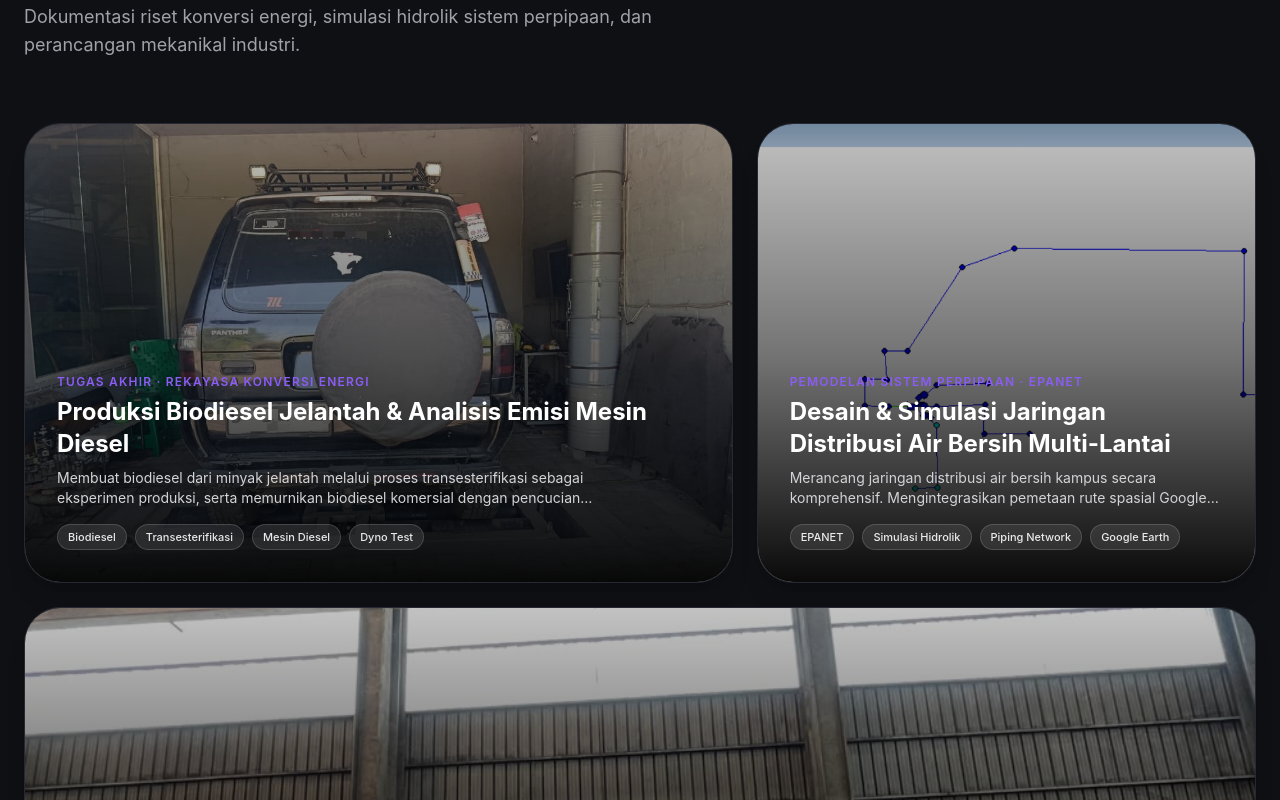
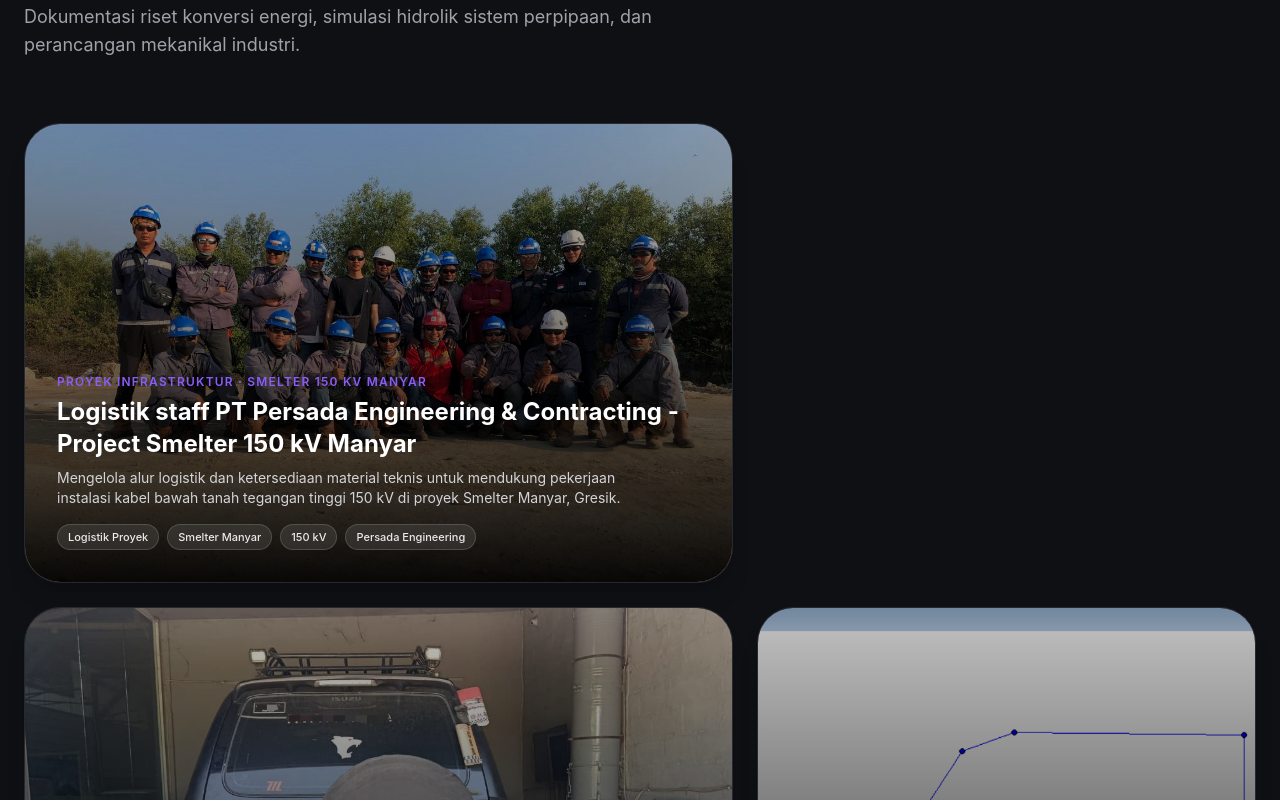
Before and after one commit to yazayazanet/portfolio-saya, a Next.js app: page / in a window 1280 px wide. Shown: the part 2900-3700 px from the top of the page. Built offline with nearby package versions, Linux system fonts and the light colour scheme.

Commit message:
Add Manyar smelter project and gallery

```diff
--- a/components/Projects.tsx
+++ b/components/Projects.tsx
@@ -12,12 +12,29 @@
   highlights: string[];
   tags: string[];
   image: string;
+  gallery?: string[];
   gridClass: string;
 }
 
 const projects: Project[] = [
   {
     id: 1,
+    title: "Logistik staff PT Persada Engineering & Contracting - Project Smelter 150 kV Manyar",
+    category: "Proyek Infrastruktur · Smelter 150 kV Manyar",
+    description:
+      "Mengelola alur logistik dan ketersediaan material teknis untuk mendukung pekerjaan instalasi kabel bawah tanah tegangan tinggi 150 kV di proyek Smelter Manyar, Gresik.",
+    highlights: [
+      "Koordinasi penerimaan, pencatatan, dan distribusi material proyek",
+      "Pemantauan ketersediaan material teknis untuk kebutuhan instalasi",
+      "Dukungan administrasi logistik dan dokumentasi pekerjaan lapangan",
+    ],
+    tags: ["Logistik Proyek", "Smelter Manyar", "150 kV", "Persada Engineering"],
+    image: "/project-manyar.jpg",
+    gallery: ["/project-manyar.jpg", "/project-manyar.jpg", "/project-manyar.jpg"],
+    gridClass: "md:col-span-12 lg:col-span-7 h-[460px]",
+  },
+  {
+    id: 2,
     title: "Produksi Biodiesel Jelantah & Analisis Emisi Mesin Diesel",
     category: "Tugas Akhir · Rekayasa Konversi Energi",
     description:
@@ -40,7 +57,7 @@
     gridClass: "md:col-span-12 lg:col-span-7 h-[460px]",
   },
   {
-    id: 2,
+    id: 3,
     title: "Desain & Simulasi Jaringan Distribusi Air Bersih Multi-Lantai",
     category: "Pemodelan Sistem Perpipaan · EPANET",
     description:
@@ -63,7 +80,7 @@
     gridClass: "md:col-span-12 lg:col-span-5 h-[460px]",
   },
   {
-    id: 3,
+    id: 4,
     title: "Pemeliharaan Gearbox Conveyor Tambang & Perancangan Alat Bantu",
     category: "Magang Industri · PT Bukit Asam Tbk",
     description:
@@ -185,12 +202,16 @@
                 <X className="w-5 h-5" />
               </button>
 
-              <div className="w-full h-64 sm:h-80 rounded-2xl overflow-hidden mb-6">
-                <img
-                  src={selectedProject.image}
-                  alt={selectedProject.title}
-                  className="w-full h-full object-cover"
-                />
+              <div className="grid grid-cols-3 gap-3 mb-6">
+                {(selectedProject.gallery ?? [selectedProject.image]).map((image, imageIdx) => (
+                  <div key={`${image}-${imageIdx}`} className="w-full h-28 sm:h-36 rounded-2xl overflow-hidden">
+                    <img
+                      src={image}
+                      alt={`${selectedProject.title} - foto ${imageIdx + 1}`}
+                      className="w-full h-full object-cover"
+                    />
+                  </div>
+                ))}
               </div>
 
               <span className="text-xs font-bold text-primary uppercase tracking-widest block mb-1">
--- a/components/Timeline.tsx
+++ b/components/Timeline.tsx
@@ -14,7 +14,7 @@
 const milestones: Milestone[] = [
   {
     period: "Jul 2023 — Agu 2023",
-    title: "Logistics Staff — Proyek Smelter 150 kV Manyar",
+    title: "Logistik staff PT Persada Engineering & Contracting -Project Smelter 150 kV Manyar",
     description:
       "Mengelola alur logistik & ketersediaan material teknis untuk fase instalasi kabel bawah tanah tegangan tinggi 150 kV di Gresik.",
     icon: Package,
```
Also changed, not shown: public/project-manyar.jpg (added).
